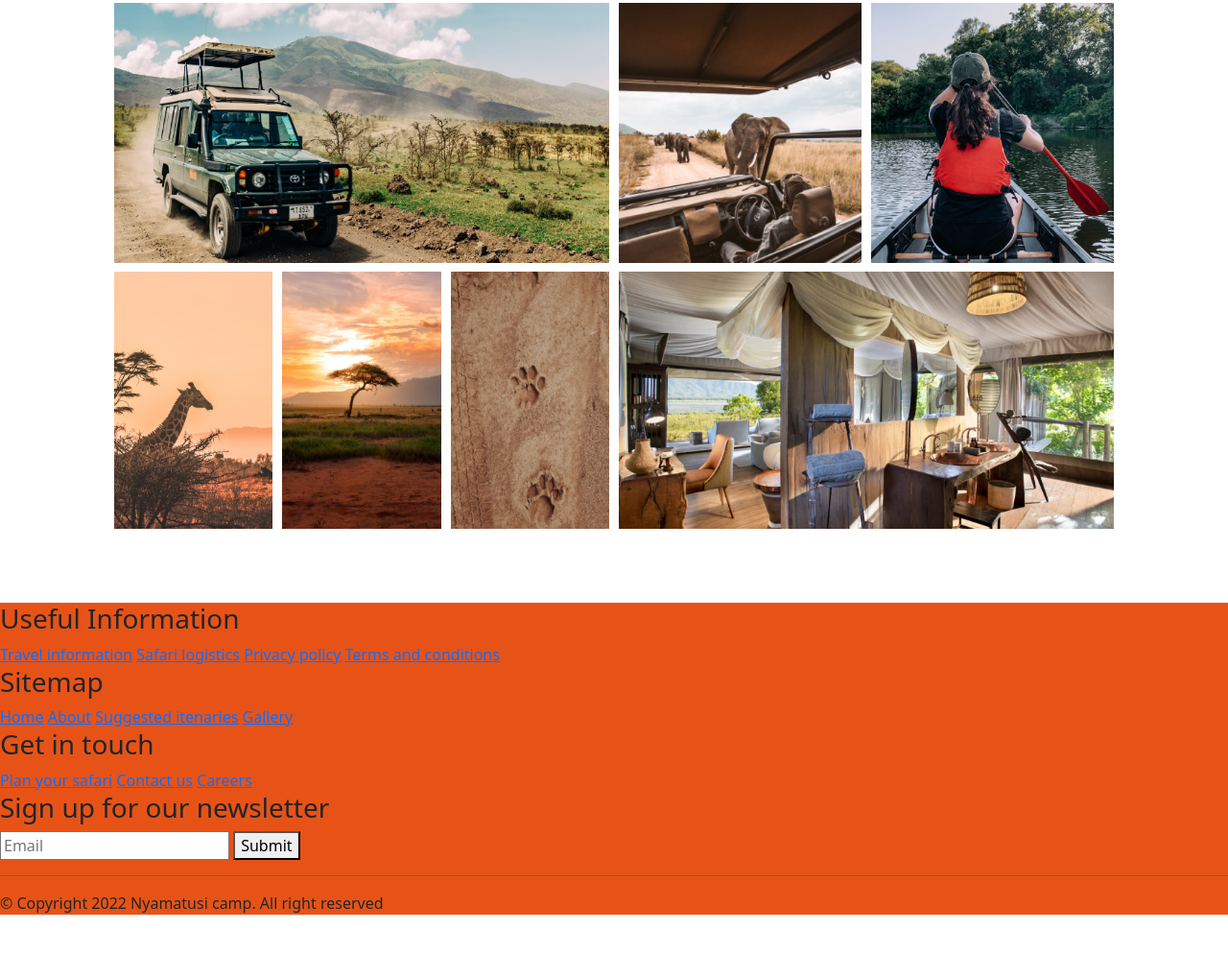
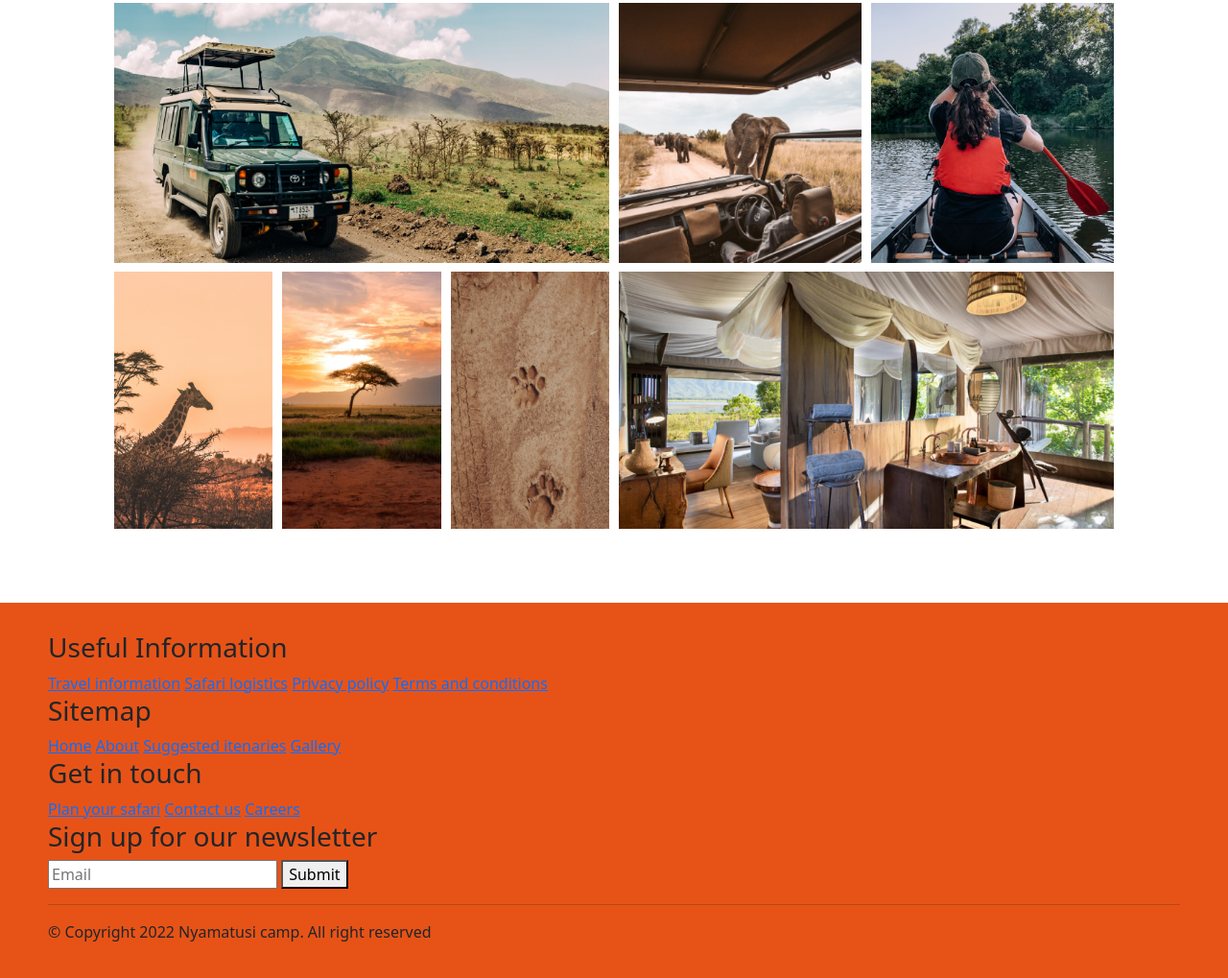
Before and after one commit to EunicaMuchie/webassgnmt2, a plain HTML site: page index.html in a window 1280 px wide. Shown: the part 5171-6190 px from the top of the page at 96% size. Before the commit the page ends 6140 px from the top, so only its background shows below. Drawn offline with Linux system fonts and the light colour scheme.

Commit message:
footer css additions

```diff
--- a/css/style.css
+++ b/css/style.css
@@ -258,4 +258,4 @@ opacity:0;
      margin: 0px;}
 .gallery .container .row img{height:100%;}
 
-footer{margin-top:100px; background-color:rgb(231, 83, 23);}
+footer{margin-top:100px; background-color:rgb(231, 83, 23); padding:30px 50px;}
```
